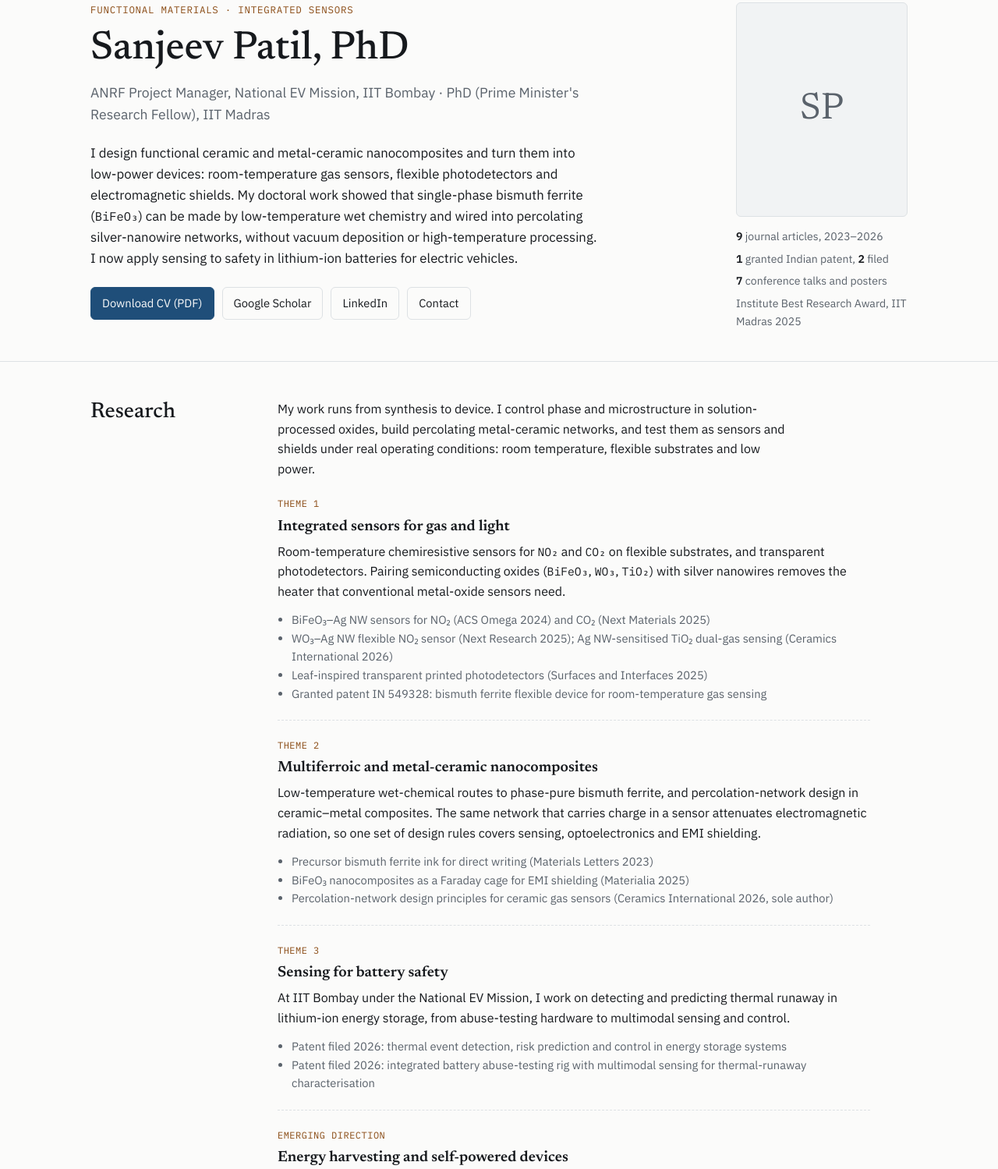
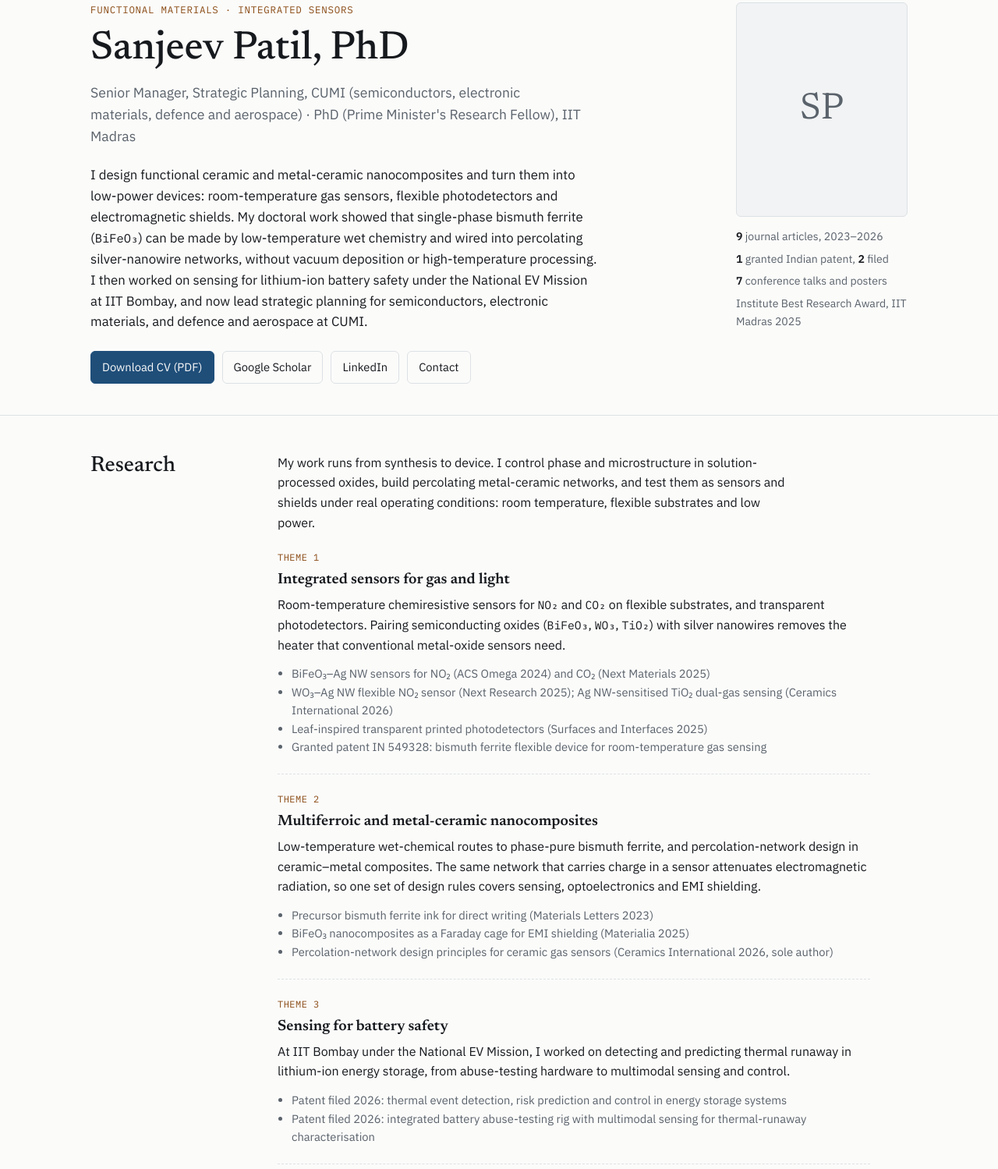
Before and after one commit to sanjeevtpatil/sanjeevtpatil.github.io, a plain HTML site: page index.html in a window 1280 px wide. Shown: the part 107-1606 px from the top of the page at 78% size. Drawn offline with Linux system fonts and the light colour scheme.

Commit message:
Add CUMI position, Bengaluru location and email
Co-Authored-By: Claude Opus 5.5 <noreply@anthropic.com>
Claude-Session: https://claude.ai/code/session_011ypLevgNrgXWM2fw8t6pU3

```diff
--- a/index.html
+++ b/index.html
@@ -141,8 +141,8 @@ footer{border-top:1px solid var(--rule);padding-block:28px;color:var(--muted);fo
     <div>
       <p class="eyebrow">Functional materials · Integrated sensors</p>
       <h1>Sanjeev Patil, PhD</h1>
-      <p class="role">ANRF Project Manager, National EV Mission, IIT Bombay · PhD (Prime Minister's Research Fellow), IIT Madras</p>
-      <p class="lede">I design functional ceramic and metal-ceramic nanocomposites and turn them into low-power devices: room-temperature gas sensors, flexible photodetectors and electromagnetic shields. My doctoral work showed that single-phase bismuth ferrite (<span class="chem">BiFeO₃</span>) can be made by low-temperature wet chemistry and wired into percolating silver-nanowire networks, without vacuum deposition or high-temperature processing. I now apply sensing to safety in lithium-ion batteries for electric vehicles.</p>
+      <p class="role">Senior Manager, Strategic Planning, CUMI (semiconductors, electronic materials, defence and aerospace) · PhD (Prime Minister's Research Fellow), IIT Madras</p>
+      <p class="lede">I design functional ceramic and metal-ceramic nanocomposites and turn them into low-power devices: room-temperature gas sensors, flexible photodetectors and electromagnetic shields. My doctoral work showed that single-phase bismuth ferrite (<span class="chem">BiFeO₃</span>) can be made by low-temperature wet chemistry and wired into percolating silver-nanowire networks, without vacuum deposition or high-temperature processing. I then worked on sensing for lithium-ion battery safety under the National EV Mission at IIT Bombay, and now lead strategic planning for semiconductors, electronic materials, and defence and aerospace at CUMI.</p>
       <div class="links">
         <a class="btn primary" href="cv.pdf">Download CV (PDF)</a>
         <a class="btn" href="https://scholar.google.com/citations?user=W6-CSSYAAAAJ&amp;hl=en">Google Scholar</a>
@@ -194,7 +194,7 @@ footer{border-top:1px solid var(--rule);padding-block:28px;color:var(--muted);fo
       <div class="theme">
         <span class="tag">Theme 3</span>
         <h3>Sensing for battery safety</h3>
-        <p>At IIT Bombay under the National EV Mission, I work on detecting and predicting thermal runaway in lithium-ion energy storage, from abuse-testing hardware to multimodal sensing and control.</p>
+        <p>At IIT Bombay under the National EV Mission, I worked on detecting and predicting thermal runaway in lithium-ion energy storage, from abuse-testing hardware to multimodal sensing and control.</p>
         <ul>
           <li>Patent filed 2026: thermal event detection, risk prediction and control in energy storage systems</li>
           <li>Patent filed 2026: integrated battery abuse-testing rig with multimodal sensing for thermal-runaway characterisation</li>
@@ -317,7 +317,8 @@ footer{border-top:1px solid var(--rule);padding-block:28px;color:var(--muted);fo
     <h2>Experience and education</h2>
     <div class="content">
       <div class="timeline">
-        <div class="row"><span class="when">2025–now</span><div class="what"><b>Project Manager</b>, Anusandhan National Research Foundation (ANRF), National EV Mission, IIT Bombay</div></div>
+        <div class="row"><span class="when">Now</span><div class="what"><b>Senior Manager, Strategic Planning</b>, CUMI (Carborundum Universal Ltd), Bengaluru. Semiconductors, electronic materials, defence and aerospace</div></div>
+        <div class="row"><span class="when">2025</span><div class="what"><b>Project Manager</b>, Anusandhan National Research Foundation (ANRF), National EV Mission, IIT Bombay</div></div>
         <div class="row"><span class="when">2018–2025</span><div class="what"><b>MS + PhD</b>, Metallurgical and Materials Engineering, IIT Madras. CGPA 9.1/10. Prime Minister's Research Fellow. Advisor: Prof. P. Swaminathan</div></div>
         <div class="row"><span class="when">2015–2018</span><div class="what"><b>Graduate study</b>, Materials Science and Engineering, Iowa State University, USA</div></div>
         <div class="row"><span class="when">2011–2015</span><div class="what"><b>B.Tech</b>, Metallurgical and Materials Engineering, VNIT Nagpur. Gold medallist, first in class</div></div>
@@ -350,8 +351,8 @@ footer{border-top:1px solid var(--rule);padding-block:28px;color:var(--muted);fo
     <h2>Contact</h2>
     <div class="content">
       <div class="contact-line">
-        <div><span class="label">Email</span><span>[email address to add]</span></div>
-        <div><span class="label">Office</span><span>IIT Bombay, Powai, Mumbai 400076</span></div>
+        <div><span class="label">Email</span><a href="mailto:sanjeevtpatil@gmail.com">sanjeevtpatil@gmail.com</a></div>
+        <div><span class="label">Location</span><span>Bengaluru, India</span></div>
       </div>
       <p class="small muted">I welcome questions about collaboration, student projects and invited talks.</p>
     </div>
```
